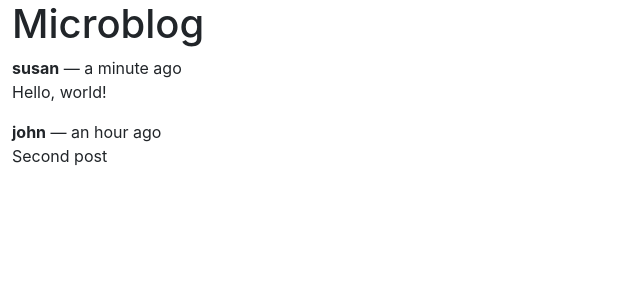
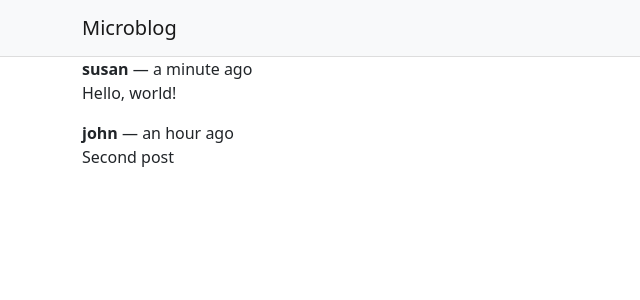
Before and after one commit to kaloyan-marinov/react-microblog, a React (Create React App) app: page / in a window 1280 px wide. Shown: the top 300 px of the page, without its empty margins (0-640 px from the left). Built offline with nearby package versions, Linux system fonts and the light colour scheme.

Commit message:
create a `<Header>` and utilize it

```diff
--- a/src/App.js
+++ b/src/App.js
@@ -1,33 +1,34 @@
 import Container from "react-bootstrap/Container";
+import Header from "./components/Header";
 
 export default function App() {
   const posts = [
     {
       id: 1,
-      text: 'Hello, world!',
-      timestamp: 'a minute ago',
+      text: "Hello, world!",
+      timestamp: "a minute ago",
       author: {
-        username: 'susan',
+        username: "susan",
       },
     },
     {
       id: 2,
-      text: 'Second post',
-      timestamp: 'an hour ago',
+      text: "Second post",
+      timestamp: "an hour ago",
       author: {
-        username: 'john',
+        username: "john",
       },
     },
   ];
 
   return (
     <Container fluid className="App">
-      <h1>Microblog</h1>
-      {
-        posts.length === 0 ?
+      <Header />
+      <Container>
+        {posts.length === 0 ? (
           <p>There are no blog posts.</p>
-      :
-        posts.map(post => {
+        ) : (
+          posts.map((post) => {
             return (
               <p key={post.id}>
                 <b>{post.author.username}</b> &mdash; {post.timestamp}
@@ -36,7 +37,8 @@
               </p>
             );
           })
-      }
+        )}
+      </Container>
     </Container>
   );
 }
--- /dev/null
+++ b/src/components/Header.js
@@ -0,0 +1,12 @@
+import Navbar from "react-bootstrap/Navbar";
+import Container from "react-bootstrap/Container";
+
+export default function Header() {
+  return (
+    <Navbar bg="light" sticky="top" className="Header">
+      <Container>
+        <Navbar.Brand>Microblog</Navbar.Brand>
+      </Container>
+    </Navbar>
+  );
+}
--- a/src/index.css
+++ b/src/index.css
@@ -1,13 +1,7 @@
-body {
-  margin: 0;
-  font-family: -apple-system, BlinkMacSystemFont, 'Segoe UI', 'Roboto', 'Oxygen',
-    'Ubuntu', 'Cantarell', 'Fira Sans', 'Droid Sans', 'Helvetica Neue',
-    sans-serif;
-  -webkit-font-smoothing: antialiased;
-  -moz-osx-font-smoothing: grayscale;
+.App {
+  padding: 0;
 }
 
-code {
-  font-family: source-code-pro, Menlo, Monaco, Consolas, 'Courier New',
-    monospace;
+.Header {
+  border-bottom: 1px solid #ddd;
 }
```
Lines whose indentation alone changed are shown as unchanged.
